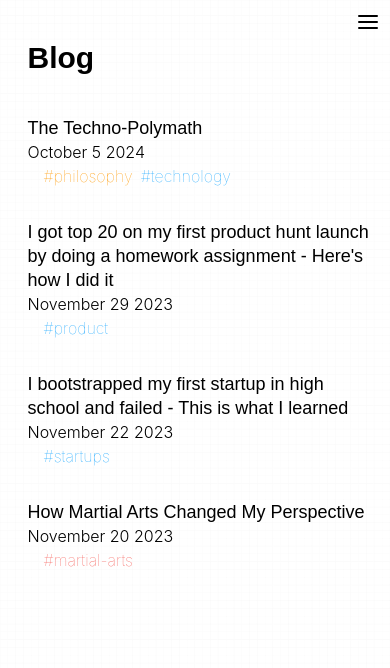
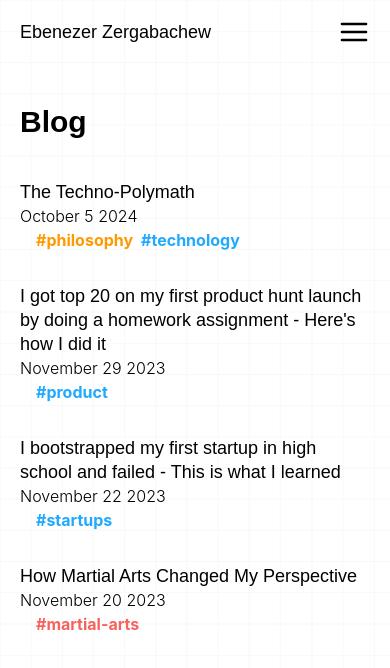
Before and after one commit to EbenZergaw/ebnzr-me, a Next.js app: page /posts in a window 390 px wide. Shown: the top 668 px of the page. Built offline with nearby package versions, Linux system fonts and the light colour scheme.

Commit message:
more styling

```diff
--- a/app/globals.css
+++ b/app/globals.css
@@ -9,7 +9,6 @@ html{
   background-image: url('../public/pattern.png');
   background-size: 20%;
   background-repeat: repeat;
-
 }
 
 h1, h2, h3, .chakra{
@@ -31,6 +30,12 @@ div, p, span {
   .dark h1, .dark h2, .dark h3, .dark .chakra {
     background: none; /* Remove the gradient */
     -webkit-text-fill-color: rgb(226, 226, 226); /* Make the text white */
+  }
+
+  html{
+    background-image: url('../public/pattern.png');
+    background-size: 80%;
+    background-repeat: repeat;
   }
 }
 
--- a/app/layout.tsx
+++ b/app/layout.tsx
@@ -1,11 +1,8 @@
-
 import type { Metadata } from "next";
 import ThemeProvider from "@/components/theme/theme-provider";
 import localFont from "next/font/local";
 import "./globals.css";
 import Navbar from "@/components/Navbar";
-
-
 
 export const metadata: Metadata = {
   title: "Ebenezer Zergabachew",
@@ -17,15 +14,15 @@ export default function RootLayout({
 }: Readonly<{
   children: React.ReactNode;
 }>) {
-
-
   return (
     <html lang="en" suppressHydrationWarning className={`wrapper`}>
-      <body className="pb-20 mt-10 lg:mt-0">
-        <ThemeProvider>
-          <Navbar />
-          {children}
-        </ThemeProvider>
+      <body className="pb-20 lg:mt-0">
+        <div className="lg:w-full max-w-screen-lg mx-auto rounded-md relative lg:flex flex-col antialiased px-5">
+          <ThemeProvider>
+            <Navbar />
+            <div className="mt-10">{children}</div>
+          </ThemeProvider>{" "}
+        </div>
       </body>
     </html>
   );
--- a/app/page.tsx
+++ b/app/page.tsx
@@ -16,13 +16,12 @@ export default function Home() {
   ];
 
   return (
-    <div className="lg:w-full w-[95%] mx-auto lg:mx-0">
-      <div className="lg:w-[70%] mx-auto rounded-md relative lg:flex flex-col antialiased">
+    <>
         {/* HERO */}
-        <div className="lg:flex items-center justify-between w-full">
+        <div className="lg:flex items-center justify-between">
           <div>
             <img
-              className="w-[95%] mx-auto lg:w-[300px] lg:h-[300px]rounded-md"
+              className="w-full mx-auto lg:w-[300px] lg:h-[300px]rounded-md"
               src="https://via.placeholder.com/300x300"
               alt="Placeholder Image"
             />
@@ -46,7 +45,7 @@ export default function Home() {
             </div>
           </div>
 
-          <div className="w-[95%] mx-auto text-[22px] text-wrap lg:ml-20">
+          <div className="mx-auto text-[22px] text-wrap lg:ml-20">
             Hello, I'm
             <h1 className="text-3xl font-bold my-8">Ebenezer Zergabachew</h1>
             <p className="lg:w-1/2">
@@ -57,10 +56,10 @@ export default function Home() {
           </div>
         </div>
 
-        <h2 className="text-3xl mt-14 mb-4 w-[95%] lg:mx-0 mx-auto font-bold">
+        <h2 className="text-3xl mt-14 mb-4 lg:mx-0 mx-auto font-bold">
           About Me
         </h2>
-        <p className="text-[22px] lg:w-2/3 w-[95%] lg:mx-0 mx-auto ">
+        <p className="text-[22px] w-full lg:mx-0 mx-auto ">
           I’m currently pursuing a degree in Philosophy, Politics, and Economics
           at Virginia Tech. In between classes, I lead the entrepreneurship club
           at VT.
@@ -77,7 +76,7 @@ export default function Home() {
           <br />
           <br />I write about martial arts, product development, and
           Christianity.{" "}
-          <Link className="font-semibold italic" href="/blog">
+          <Link className="font-semibold italic" href="/posts">
             Check out my blog.
           </Link>
         </p>
@@ -88,8 +87,7 @@ export default function Home() {
           <Mail size={30} strokeWidth={1} absoluteStrokeWidth />
           <Github size={30} strokeWidth={1} absoluteStrokeWidth />
           </div> */}
-      </div>
       <BackgroundBeams className="z-[-10]" />
-    </div>
+    </>
   );
 }
--- a/app/posts/[slug]/page.tsx
+++ b/app/posts/[slug]/page.tsx
@@ -73,8 +73,8 @@ function PostPage({ params }: any) {
   const props = getPost(params);
 
   return (
-    <>
-        <article className="lg:w-[40%] mx-auto">
+    <div className="h-fit">
+        <article className=" mx-auto h-fit">
         <h1 className="font-bold text-3xl mb-2">{props.frontmatter.title}</h1>
         <span className="text-lg font-semibold">
             {props.frontmatter.date}
@@ -88,7 +88,7 @@ function PostPage({ params }: any) {
             components={components}
         ></MDXRemote>
         </article>
-    </>
+    </div>
   );
 }
 
--- a/app/posts/page.tsx
+++ b/app/posts/page.tsx
@@ -63,16 +63,17 @@ function page() {
   });
 
   return (
-    <div className="lg:w-[70%] w-[90%] mx-auto">
-      <h1 className="text-3xl text-primary font-bold ml-2">Blog</h1>
+    <div className="mx-auto">
+      <h1 className="text-3xl text-primary font-bold">Blog</h1>
       {/* <p className="text-white">Here are my writings.</p> */}
 
-      <div className="w-[100%] mx-auto mt-10">
+      <div className="mx-auto mt-10">
         {sortedPosts.map((post) => (
           <Link href={`/posts/${post.slug}`} passHref key={post.slug} className="cursor-pointer">
-            <div className="my-8 pl-2 border-black dark:border-[#B9C2DE] dark:hover:border-white hover:border-l-2 cursor-pointer">
+            <div className="my-8 cursor-pointer transitionQ rounded-md
+            ">
               <div className="lg:flex items-center justify-between">
-                <h3 className="text-lg font-normal text-primary lg:w-[70%] leading-6">
+                <h3 className="text-lg font-medium text-primary lg:w-[70%] leading-6">
                   {post.meta.title}
                 </h3>
                 <span className="text-secondary font-light !dark:text-gray-300 text-right">
@@ -97,7 +98,7 @@ function page() {
                   }
 
                   return (
-                    <p className={`font-thin ${tagClass} mr-2`} key={tag}>
+                    <p className={`font-bold ${tagClass} mr-2`} key={tag}>
                       #{tag.replace(/ /g, "-")}
                     </p>
                   );
--- a/app/projects/CombatCrafter.tsx
+++ b/app/projects/CombatCrafter.tsx
@@ -60,7 +60,7 @@ function CombatCrafter() {
           <h2 className="text-2xl font-medium">Tech Stack</h2>
           <div className="flex items-center mt-4">
             <img
-              src="https://skillicons.dev/icons?i=typescript,tailwind,react,nextjs,nodejs,prisma,&perline=14"
+              src="https://skillicons.dev/icons?i=typescript,tailwind,react,nextjs,nodejs,prisma,supabase,&perline=14"
               alt=""
             />
           </div>
--- a/components/Navbar.tsx
+++ b/components/Navbar.tsx
@@ -4,11 +4,11 @@ import Link from "next/link";
 import ThemeToggle from "./theme/theme-toggle";
 import { usePathname } from "next/navigation";
 import { AlignJustify, X } from "lucide-react";
+import path from "path";
 
 function Navbar() {
   const pathname = usePathname();
   const [isMobileMenuOpen, setIsMobileMenuOpen] = useState(false);
-
 
   const mobileMenuRef = useRef<HTMLDivElement | null>(null);
 
@@ -21,7 +21,10 @@ function Navbar() {
   // Handle closing mobile menu when clicking outside
   useEffect(() => {
     const handleOutsideClick = (event: any) => {
-      if (mobileMenuRef.current && !mobileMenuRef.current.contains(event.target)) {
+      if (
+        mobileMenuRef.current &&
+        !mobileMenuRef.current.contains(event.target)
+      ) {
         setIsMobileMenuOpen(false);
       }
     };
@@ -41,17 +44,20 @@ function Navbar() {
   };
 
   return (
-    <div>
+    <>
       {/* Desktop NAV */}
       <div className="hidden lg:block lg:flex lg:items-center mt-4 z-0 chakra text-xl mb-20">
-        <div className="lg:w-[70%] mx-auto">
+        <div className="w-full mx-auto">
           <div className="lg:w-1/2 lg:flex lg:items-center lg:justify-between chakra !font-extralight">
             {LINKS.map((link) => (
               <Link href={link.href} key={link.href}>
                 <span
-                  className={`hover:font-medium chakra ${
-                    pathname.includes(link.href) ? "font-medium" : ""
-                  }`}
+                  className={`hover:font-medium chakra
+                    ${
+                      (pathname === link.href || (pathname === "/" && link.href === "/")) &&
+                      "font-medium"
+                    }
+                  `}
                 >
                   {link.label}
                 </span>
@@ -66,12 +72,15 @@ function Navbar() {
       </div>
 
       {/* MOBILE NAV */}
-      <div className="lg:hidden absolute right-[10px] top-[10px] z-40">
-        <AlignJustify onClick={() => setIsMobileMenuOpen(true)} />
+      <div className="lg:hidden flex items-center justify-between py-4 z-40">
+        <Link href={"/"}>
+          <h3 className="text-lg font-medium">Ebenezer Zergabachew</h3>
+        </Link>
+        <AlignJustify onClick={() => setIsMobileMenuOpen(true)} size={32} />
       </div>
 
       {isMobileMenuOpen && (
-        <div className="fixed inset-0 bg-black/50 backdrop-blur-sm z-40 flex  justify-center">
+        <div className="fixed inset-0 bg-black/50 backdrop-blur-sm z-40 flex justify-center">
           {/* Centered mobile menu */}
           <div
             ref={mobileMenuRef}
@@ -88,7 +97,12 @@ function Navbar() {
             {/* Mobile Menu Links */}
             <div className="flex flex-col gap-5 mt-8">
               {LINKS.map((link) => (
-                <Link href={link.href} key={link.href} onClick={handleLinkClick}>
+                <Link
+                  href={link.href}
+                  key={link.href}
+                  onClick={handleLinkClick}
+                  className="ml-2"
+                >
                   <span
                     className={`text-xl chakra ${
                       pathname.includes(link.href) ? "font-medium" : ""
@@ -99,16 +113,15 @@ function Navbar() {
                 </Link>
               ))}
 
-              <div className="border w-fit flex items-center mx-auto p-2 rounded-md border-gray-400">
+              <div className="border w-fit flex float-right items-center mx- auto px-2 rounded-md border-gray-400">
                 <div className="text-xl chakra mr-2">Theme</div>
                 <ThemeToggle />
               </div>
             </div>
-
           </div>
         </div>
       )}
-    </div>
+    </>
   );
 }
 
```
Also changed, not shown: app/projects/page.tsx (+6 -6 lines), public/pattern.png.
